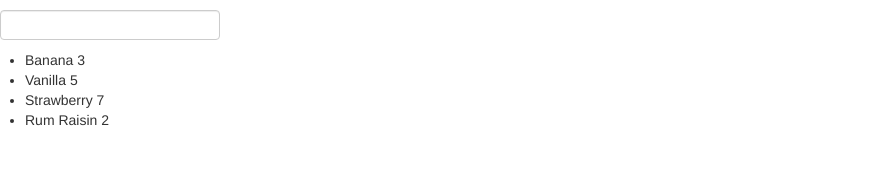
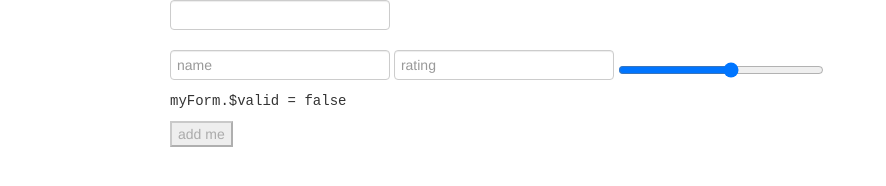
Before and after one commit to organiker/angular_fun, a plain HTML site: page public/index.html in a window 1280 px wide. Shown: the whole page, without its empty margins (0-886 px from the left). Drawn offline with Linux system fonts and the light colour scheme; no server answers.

Commit message:
add yaml & fix validation

```diff
--- a/public/index.html
+++ b/public/index.html
@@ -8,14 +8,24 @@
     <script src="js/angular.js"></script>
     <script src="js/app.js"></script>
   </head>
-  <body ng-app ng-controller="MyCtrl">
-    <div class="row">
-      <div class="span12">
-        <h1>{{myVariable}}</h1>
+  <body class="container" ng-app ng-controller="MyCtrl">
+    <div class='row'>
+      <div class='span12'>
         <input type='text' ng-model="query"/>
+
         <ul>
           <li ng-repeat="item in items | filter:query">{{item.name}} {{item.rating}}</li>
         </ul>
+
+        <form name='myForm' ng-submit="addItem()">
+          <input required type='text' placeholder='name' ng-model='newItem' />
+          <input type='number' min=1 max=10 placeholder='rating' value='{{newRating}}' ng-model='newRating' required  />
+          <input type='range' min='1' max='10' ng-model='newRating'/>
+          <p>
+            <tt>myForm.$valid = {{myForm.$valid}}</tt><br>
+          </p>
+          <input ng-disabled="myForm.$invalid" type='submit' value="add me" />
+        </form>
       </div>
     </div>
   </body>
--- a/public/js/app.js
+++ b/public/js/app.js
@@ -1,8 +1,16 @@
-function MyCtrl($scope) {
-  $scope.items = [
-    {name: "Banana", rating: 3},
-    {name: "Vanilla", rating: 5},
-    {name: "Strawberry", rating: 7},
-    {name: "Rum Raisin", rating: 2}
-  ];
+function MyCtrl($scope, $http) {
+
+  $http.get("/items.json").success(function(data) {
+    // console.log(data);
+    $scope.items = data;
+  });
+
+  $scope.addItem = function() {
+    $scope.items.push({name: $scope.newItem, rating: $scope.newRating});
+    // push new data back to backend
+    $http.post("/items", {name: $scope.newItem, rating: $scope.newRating}).
+      success(function(d) {
+        console.log("success");
+      });
+  }
 }
```
Also changed, not shown: 4 other files.
